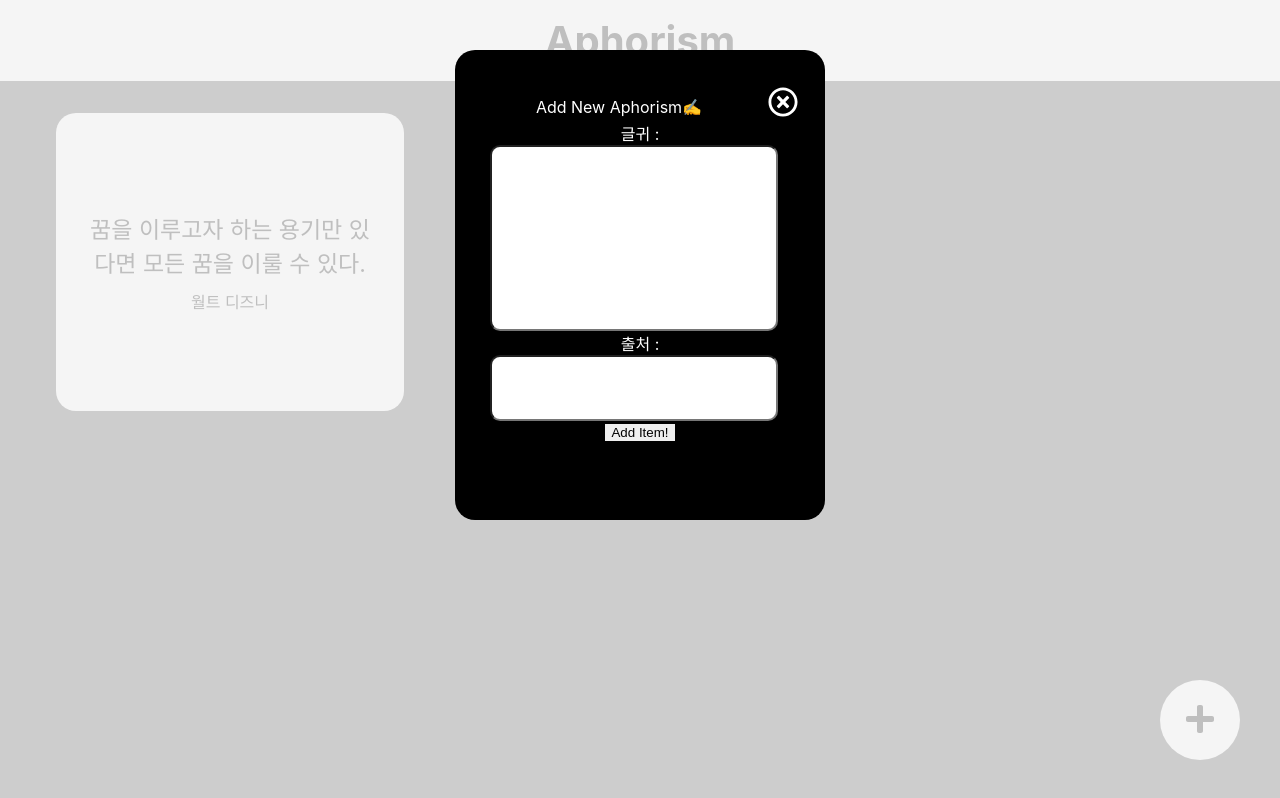
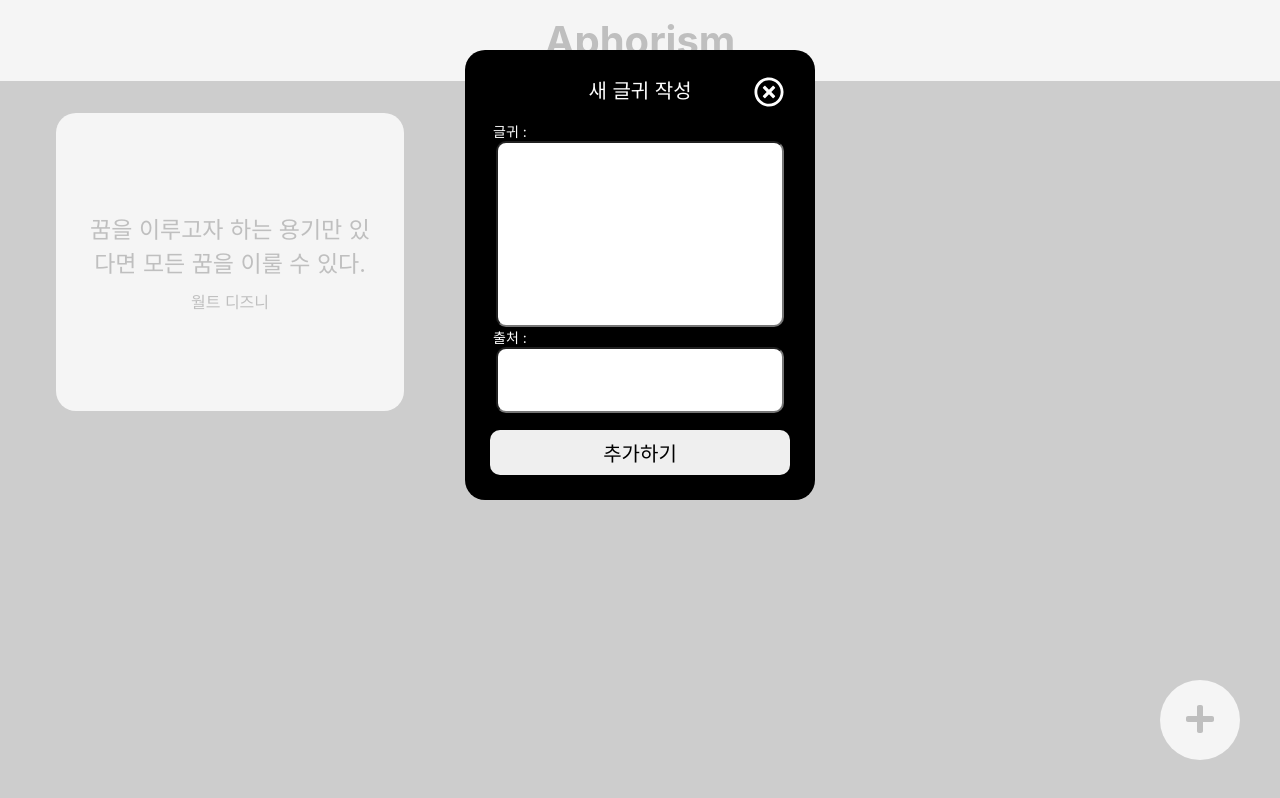
Before and after one commit to ssunpa/AphorismZip-react, a React (Create React App) app: page / in a window 1280 px wide. Both pictures are taken after a click on the button 1200 px from the left and 720 px from the top of the page. Built offline with nearby package versions, Linux system fonts and the light colour scheme; the HTML template or start-up script is replaced by a standard one.

Commit message:
add modal style

```diff
--- a/src/App.css
+++ b/src/App.css
@@ -9,16 +9,20 @@ button {
 }
 
 .modalView {
-    padding: 10px;
+    padding: 25px;
     width: 300px;
     height: 400px;
     margin: auto;
     margin-top: 50px;
-    text-align: center;
     background-color: black;
     color: white;
     border-radius: 20px;
-    padding: 35px;
+    display: grid;
+    font-size: 14px;
+}
+
+.modal__form {
+    padding: 3px;
 }
 
 input {
@@ -27,22 +31,40 @@ input {
 }
 
 .input__content {
+    margin: auto;
     width: 280px;
     height: 180px;
 }
 
 .input__origin {
+    margin: auto;
     width: 280px;
     height: 60px;
 }
 
+.modal__header {
+    position: relative;
+    text-align: center;
+}
+
 .modal__headerBtn {
-    position: relative;
-    left: 60px;
-    top: 0px;
+    position: absolute;
+    right: 0;
+    top: 0;
     background-color: transparent;
     color: white;
     font-size: 30px;
+}
+
+.modal__headerName {
+    font-size: 20px;
+}
+
+.modal__footerBtn {
+    width: 100%;
+    height: 100%;
+    border-radius: 10px;
+    font-size: 20px;
 }
 
 .add {
--- a/src/components/newItem.jsx
+++ b/src/components/newItem.jsx
@@ -29,7 +29,7 @@ class NewItem extends Component {
                 onRequestClose={this.props.close}
             >
                 <header className="modal__header">
-                    <span>Add New Aphorism✍</span>
+                    <span className="modal__headerName">새 글귀 작성</span>
                     <button
                         className="modal__headerBtn"
                         onClick={this.props.close}
@@ -37,7 +37,7 @@ class NewItem extends Component {
                         <i className="far fa-times-circle"></i>
                     </button>
                 </header>
-                <form>
+                <form className="modal__form">
                     <div className="form__content">
                         글귀 :
                         <input
@@ -56,7 +56,12 @@ class NewItem extends Component {
                     </div>
                 </form>
                 <footer>
-                    <button onClick={this.onSubmit}>Add Item!</button>
+                    <button
+                        className="modal__footerBtn"
+                        onClick={this.onSubmit}
+                    >
+                        추가하기
+                    </button>
                 </footer>
             </Modal>
         );
```
